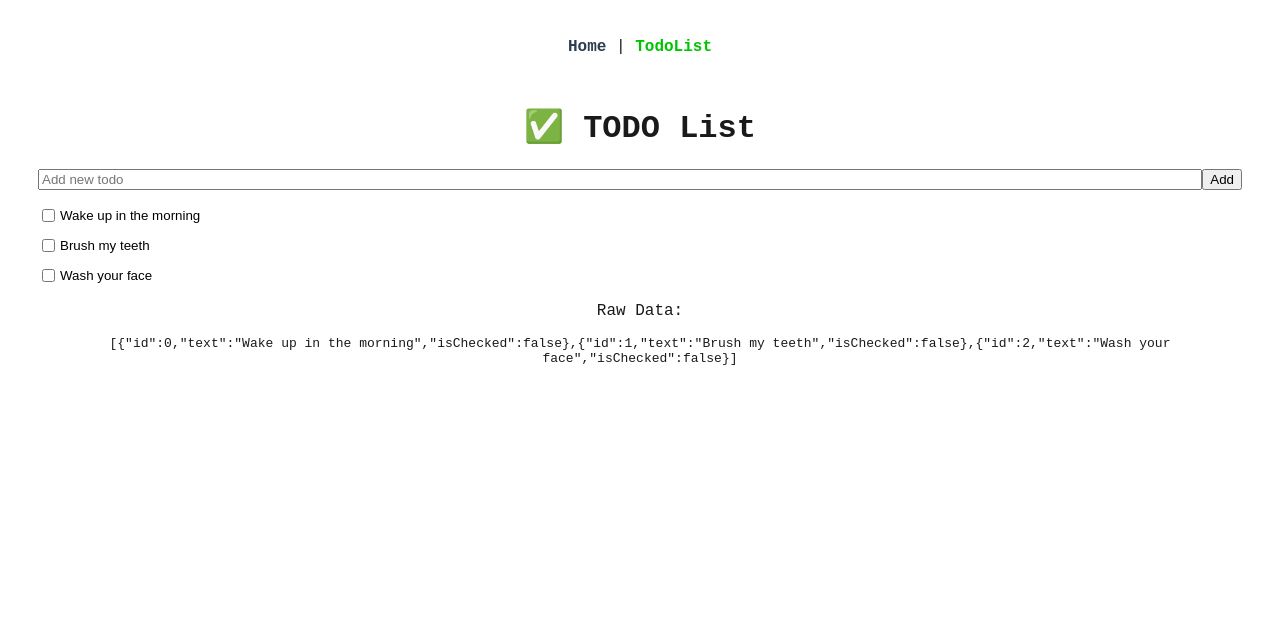
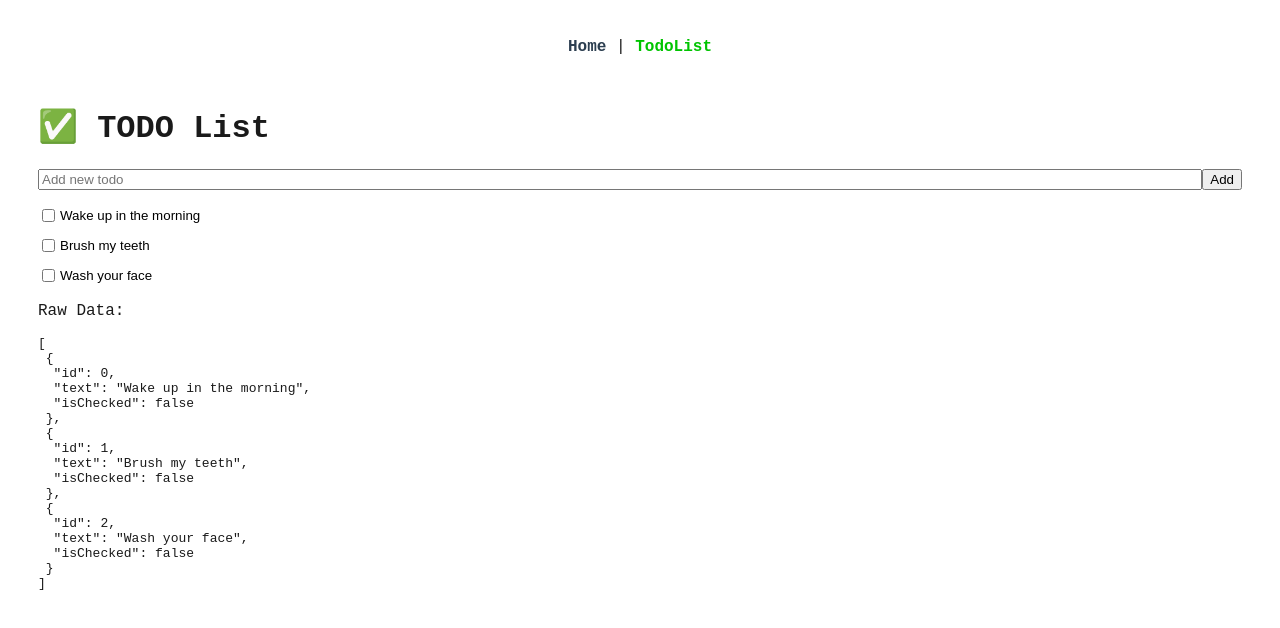
Before and after one commit to hellogracecho/vue-simple-todo, a Vue app: page /todo-list in a window 1280 px wide. Shown: the top 628 px of the page. Built offline with nearby package versions, Linux system fonts and the light colour scheme.

Commit message:
style edited

```diff
--- a/src/App.vue
+++ b/src/App.vue
@@ -6,17 +6,17 @@
   <router-view />
 </template>
 
-<style>
+<style lang="scss">
 #app {
   font-family: Courier New, monospace;
   -webkit-font-smoothing: antialiased;
   -moz-osx-font-smoothing: grayscale;
-  text-align: center;
   color: #1a1a1a;
   padding: 0 30px;
 }
 
 #nav {
+  text-align: center;
   padding: 30px;
 }
 
--- a/src/views/Home.vue
+++ b/src/views/Home.vue
@@ -15,5 +15,6 @@ export default {
 <style scoped lang="scss">
 .logo {
   font-size: 20rem;
+  text-align: center;
 }
 </style>
--- a/src/views/TodoList.vue
+++ b/src/views/TodoList.vue
@@ -19,7 +19,7 @@
       ></TodoItem>
     </ul>
     <p>Raw Data:</p>
-    <pre>{{ JSON.stringify(todoList) }}</pre>
+    <pre>{{ JSON.stringify(todoList, null, ' ') }}</pre>
   </div>
 </template>
 
```
